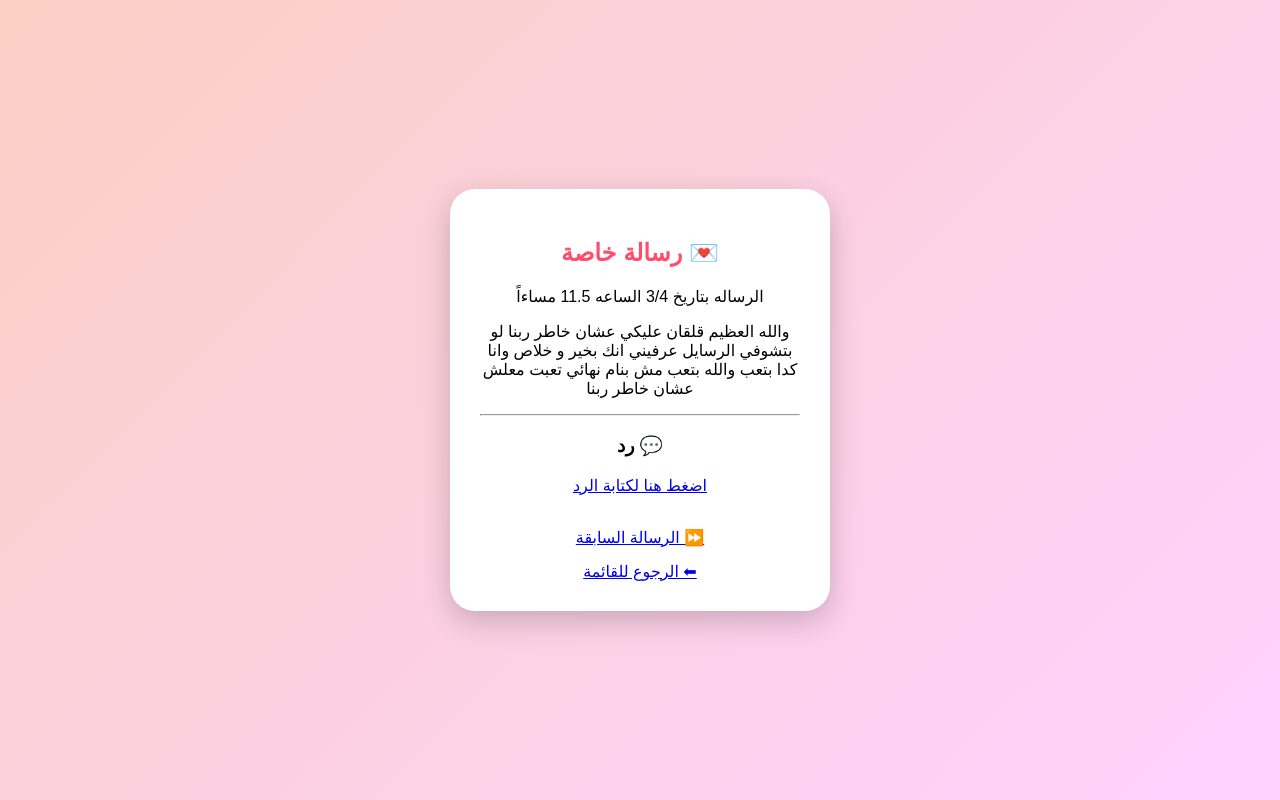
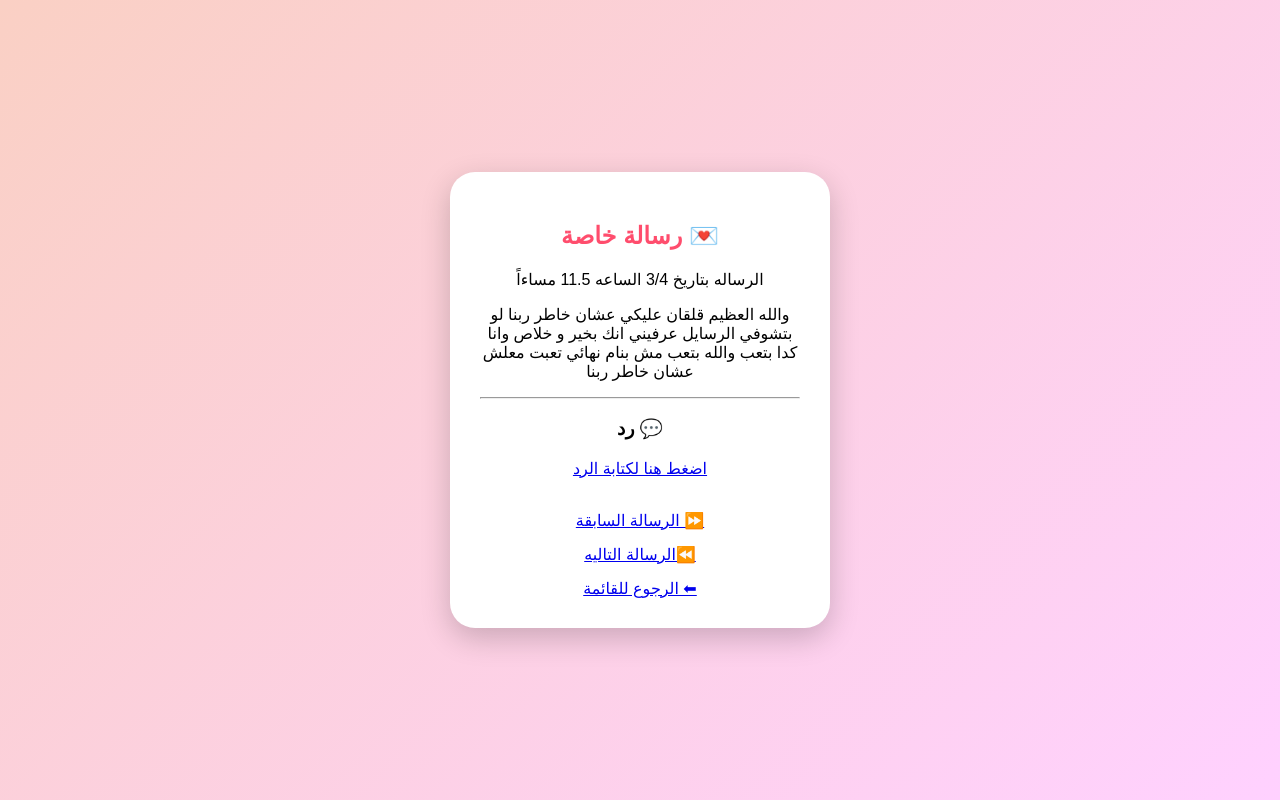
Before and after one commit to abodelrahmaronaldo7-ctrl/msk, a plain HTML site: page message21.html in a window 1280 px wide. Drawn offline with Linux system fonts and the light colour scheme.

Commit message:
Update message21.html

```diff
--- a/message21.html
+++ b/message21.html
@@ -3,7 +3,7 @@
 <html lang="ar">
 <head>
 <meta charset="UTF-8">
-<title>رساله 20💖</title>
+<title>رساله 21💖</title>
 <style>
 body {
   height: 100vh;
@@ -51,6 +51,7 @@ a { display:block; margin-top:15px; }
 
   <br>
  <a href="message20.html">⏩ الرسالة السابقة</a>
+	 <a href="message22.html">⏪الرسالة التاليه</a>
 <a href="messages.html">⬅ الرجوع للقائمة</a>
 </div>
 
```
